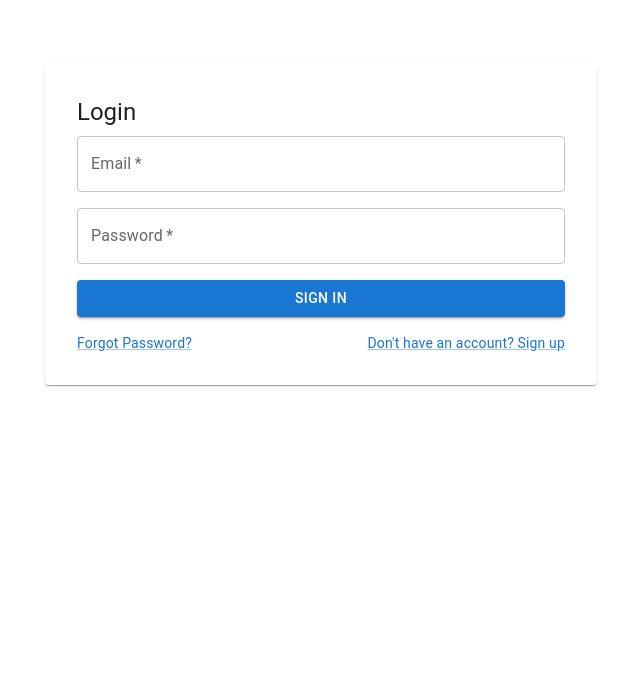
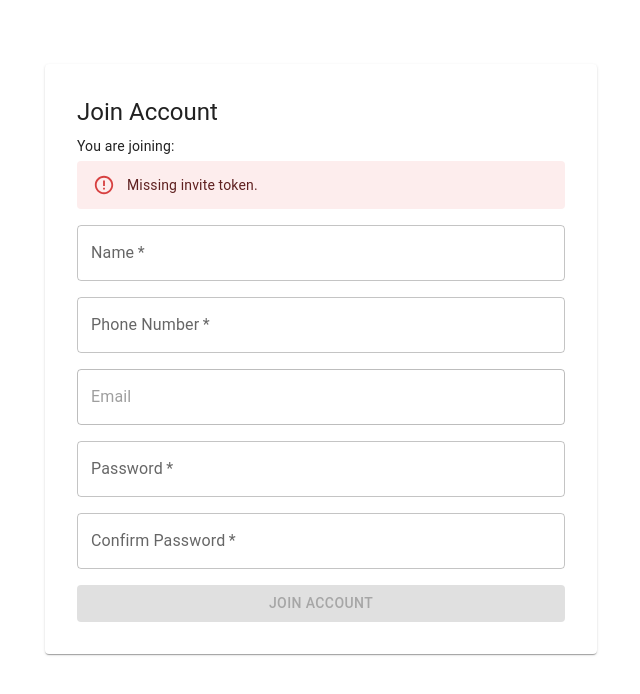
Before and after one commit to jfwoodland/roundrobin-admin, a React (Create React App) app: page /accept-invite in a window 1280 px wide. Before the commit this address led to /login. Shown: the top 694 px of the page, without its empty margins (319-959 px from the left). Built offline with nearby package versions, Linux system fonts and the light colour scheme; no server answers.

Commit message:
Debugging navigation

```diff
--- a/src/AdminPanel.js
+++ b/src/AdminPanel.js
@@ -42,9 +42,7 @@ import UserCard from "./components/UserCard";
 import UserForm from "./components/UserForm";
 import TabPanel from "./components/TabPanel";
 import { parsePhoneNumberFromString } from "libphonenumber-js";
-import { formatDisplayPhone } from "./utils/phoneFormatters";
 import getAccountId from "./utils/getAccountId";
-import InviteForm from "./components/InviteForm";
 
 
 const AdminPanel = () => {
--- a/src/App.js
+++ b/src/App.js
@@ -10,36 +10,36 @@ import LoginPage from "./LoginPage";
 import AccountCreationPage from "./components/AccountCreationPage";
 import ResetConfirmation from "./components/ResetConfirmation";
 import SignupPage from "./SignUpPage";
+import AcceptInvitePage from "./components/AcceptInvitePage";
 
 const App = () => {
   const [user, setUser] = useState(null);
   const [checkingAuth, setCheckingAuth] = useState(true);
   const [hasAccount, setHasAccount] = useState(false);
-  const [checkingAccount, setCheckingAccount] = useState(false);
+
+  const refreshAccountStatus = async (user) => {
+    if (!user) {
+      setUser(null);
+      setHasAccount(false);
+      return;
+    }
+
+    const userDoc = await getDoc(doc(db, "users", user.uid));
+    const hasAccountId = userDoc.exists() && !!userDoc.data().accountId;
+    setUser(user);
+    setHasAccount(hasAccountId);
+  };
 
   useEffect(() => {
-    const unsubscribe = onAuthStateChanged(auth, async (firebaseUser) => {
-      if (firebaseUser) {
-        setUser(firebaseUser);
-        setCheckingAccount(true);
-
-        const userDoc = await getDoc(doc(db, "users", firebaseUser.uid));
-        const hasAccountId = userDoc.exists() && !!userDoc.data().accountId;
-        setHasAccount(hasAccountId);
-        setCheckingAccount(false);
-      } else {
-        setUser(null);
-        setHasAccount(false);
-      }
+    const unsubscribe = onAuthStateChanged(auth, (firebaseUser) => {
+      refreshAccountStatus(firebaseUser);
       setCheckingAuth(false);
     });
 
     return () => unsubscribe();
   }, []);
 
-  if (checkingAuth || (user && checkingAccount)) {
-    return <div>Loading...</div>;
-  }
+  if (checkingAuth) return <div>Loading...</div>;
 
   return (
     <Routes>
@@ -47,30 +47,18 @@ const App = () => {
         path="/"
         element={
           user ? (
-            hasAccount ? (
-              <AdminPanel />
-            ) : (
-              <Navigate to="/create-account" replace />
-            )
+            hasAccount ? <AdminPanel /> : <Navigate to="/create-account" />
           ) : (
-            <Navigate to="/login" replace />
+            <Navigate to="/login" />
           )
         }
       />
       <Route path="/login" element={<LoginPage />} />
-      <Route
-        path="/create-account"
-        element={
-          user && !hasAccount ? (
-            <AccountCreationPage onAccountCreated={() => setHasAccount(true)} />
-          ) : (
-            <Navigate to="/" replace />
-          )
-        }
-      />
+      <Route path="/signup" element={<SignupPage />} />
+      <Route path="/create-account" element={<AccountCreationPage />} />
       <Route path="/reset-confirmation" element={<ResetConfirmation />} />
-      <Route path="/signup" element={<SignupPage />} />
-      <Route path="*" element={<Navigate to="/" replace />} />
+      <Route path="/accept-invite" element={<AcceptInvitePage />} />
+      <Route path="*" element={<Navigate to="/" />} />
     </Routes>
   );
 };
--- /dev/null
+++ b/src/components/AcceptInvitePage.js
@@ -0,0 +1,212 @@
+// src/components/AcceptInvitePage.js
+import React, { useEffect, useState } from "react";
+import {
+  Container,
+  Paper,
+  Typography,
+  TextField,
+  Button,
+  Alert,
+  Box,
+  CircularProgress,
+} from "@mui/material";
+import { useNavigate, useSearchParams } from "react-router-dom";
+import {
+  doc,
+  getDoc,
+  setDoc,
+  updateDoc,
+  getDocs,
+  query,
+  where,
+  collection,
+} from "firebase/firestore";
+import { auth, db } from "../firebaseConfig";
+import { createUserWithEmailAndPassword } from "firebase/auth";
+import { parsePhoneNumberFromString } from "libphonenumber-js";
+import { formatDisplayPhone } from "../utils/phoneFormatters";
+
+const AcceptInvitePage = () => {
+  const [searchParams] = useSearchParams();
+  const token = searchParams.get("token");
+  const successFlag = searchParams.get("success") === "true";
+  const navigate = useNavigate();
+
+  const [invite, setInvite] = useState(null);
+  const [accountName, setAccountName] = useState("");
+  const [name, setName] = useState("");
+  const [phone, setPhone] = useState("");
+  const [password, setPassword] = useState("");
+  const [confirmPassword, setConfirmPassword] = useState("");
+  const [error, setError] = useState("");
+  const [loading, setLoading] = useState(false);
+
+  useEffect(() => {
+    const fetchInvite = async () => {
+      if (!token) {
+        setError("Missing invite token.");
+        return;
+      }
+
+      const q = query(collection(db, "invites"), where("token", "==", token));
+      const snapshot = await getDocs(q);
+
+      if (snapshot.empty) {
+        setError("Invalid or expired invite link.");
+        return;
+      }
+
+      const docData = snapshot.docs[0].data();
+      const docId = snapshot.docs[0].id;
+
+      if (docData.used) {
+        setError("This invite has already been used.");
+        return;
+      }
+
+      const accountSnap = await getDoc(doc(db, "accounts", docData.accountId));
+      setAccountName(accountSnap.exists() ? accountSnap.data().name : "an account");
+      setInvite({ id: docId, ...docData });
+    };
+
+    fetchInvite();
+  }, [token]);
+
+  const handleSubmit = async (e) => {
+    e.preventDefault();
+    setError("");
+    setLoading(true);
+
+    if (!invite) return;
+
+    if (password !== confirmPassword) {
+      setError("Passwords do not match.");
+      setLoading(false);
+      return;
+    }
+
+    const parsedPhone = parsePhoneNumberFromString(phone, "US");
+    if (!parsedPhone || !parsedPhone.isValid()) {
+      setError("Please enter a valid 10-digit phone number.");
+      setLoading(false);
+      return;
+    }
+
+    try {
+      const result = await createUserWithEmailAndPassword(auth, invite.email, password);
+      const userId = result.user.uid;
+
+      const usersSnap = await getDocs(collection(db, "accounts", invite.accountId, "users"));
+      const order = usersSnap.size;
+
+      await setDoc(doc(db, "users", userId), {
+        name,
+        phone_number: parsedPhone.number,
+        accountId: invite.accountId,
+        role: "user",
+        email: invite.email,
+      });
+
+      await setDoc(doc(db, "accounts", invite.accountId, "users", userId), {
+        name,
+        phone_number: parsedPhone.number,
+        status: "available",
+        order,
+      });
+
+      await updateDoc(doc(db, "invites", invite.id), { used: true });
+
+      // ✅ Redirect to same page with success flag
+      navigate(`/accept-invite?token=${token}&success=true`);
+    } catch (err) {
+      console.error(err);
+      setError("Failed to accept invite. " + err.message);
+    } finally {
+      setLoading(false);
+    }
+  };
+
+  return (
+    <Container maxWidth="sm">
+      <Paper sx={{ p: 4, mt: 8 }}>
+        <Typography variant="h5" gutterBottom>
+          Join Account
+        </Typography>
+
+        <Typography variant="body2" gutterBottom>
+          You are joining: <strong>{accountName}</strong>
+        </Typography>
+
+        {error && <Alert severity="error" sx={{ mb: 2 }}>{error}</Alert>}
+        {successFlag && (
+          <Alert severity="success" sx={{ mb: 2 }}>
+            Account created successfully!
+          </Alert>
+        )}
+
+        {!successFlag && (
+          <Box
+            component="form"
+            onSubmit={handleSubmit}
+            sx={{ display: "flex", flexDirection: "column", gap: 2 }}
+          >
+            <TextField
+              label="Name"
+              required
+              value={name}
+              onChange={(e) => setName(e.target.value)}
+            />
+
+            <TextField
+              label="Phone Number"
+              required
+              value={phone}
+              onChange={(e) => setPhone(e.target.value)}
+              onBlur={() => {
+                const parsed = parsePhoneNumberFromString(phone, "US");
+                if (parsed?.isValid()) {
+                  setPhone(formatDisplayPhone(parsed.number));
+                }
+              }}
+              placeholder="(555) 123-4567"
+            />
+
+            <TextField label="Email" value={invite?.email || ""} disabled />
+
+            <TextField
+              label="Password"
+              type="password"
+              required
+              value={password}
+              onChange={(e) => setPassword(e.target.value)}
+            />
+
+            <TextField
+              label="Confirm Password"
+              type="password"
+              required
+              value={confirmPassword}
+              onChange={(e) => setConfirmPassword(e.target.value)}
+              error={!!confirmPassword && password !== confirmPassword}
+              helperText={confirmPassword && password !== confirmPassword ? "Passwords do not match" : ""}
+            />
+
+            <Button type="submit" variant="contained" disabled={!invite || loading}>
+              {loading ? <CircularProgress size={24} color="inherit" /> : "Join Account"}
+            </Button>
+          </Box>
+        )}
+
+        {successFlag && (
+          <Box sx={{ mt: 3 }}>
+            <Button variant="contained" onClick={() => navigate("/")}>
+              Go to Account
+            </Button>
+          </Box>
+        )}
+      </Paper>
+    </Container>
+  );
+};
+
+export default AcceptInvitePage;
--- a/src/components/AccountCreationPage.js
+++ b/src/components/AccountCreationPage.js
@@ -25,19 +25,6 @@ const AccountCreationPage = ({ onAccountCreated }) => {
   const [error, setError] = useState("");
   const [phoneError, setPhoneError] = useState("");
   const navigate = useNavigate();
-
-  useEffect(() => {
-    const checkExistingAccount = async () => {
-      const userDoc = await getDoc(doc(db, "users", auth.currentUser.uid));
-      if (userDoc.exists() && userDoc.data().accountId) {
-        navigate("/");
-      }
-    };
-
-    if (auth.currentUser) {
-      checkExistingAccount();
-    }
-  }, [navigate]);
 
   const validatePhone = (value) => {
     const parsed = parsePhoneNumberFromString("+1" + value.replace(/\D/g, ""));
@@ -102,7 +89,7 @@ const AccountCreationPage = ({ onAccountCreated }) => {
       });
 
       if (onAccountCreated) onAccountCreated();
-      window.location.href = "/";
+      navigate("/");
     } catch (err) {
       console.error("Error creating account:", err);
       setError("Something went wrong. Please try again.");
```
